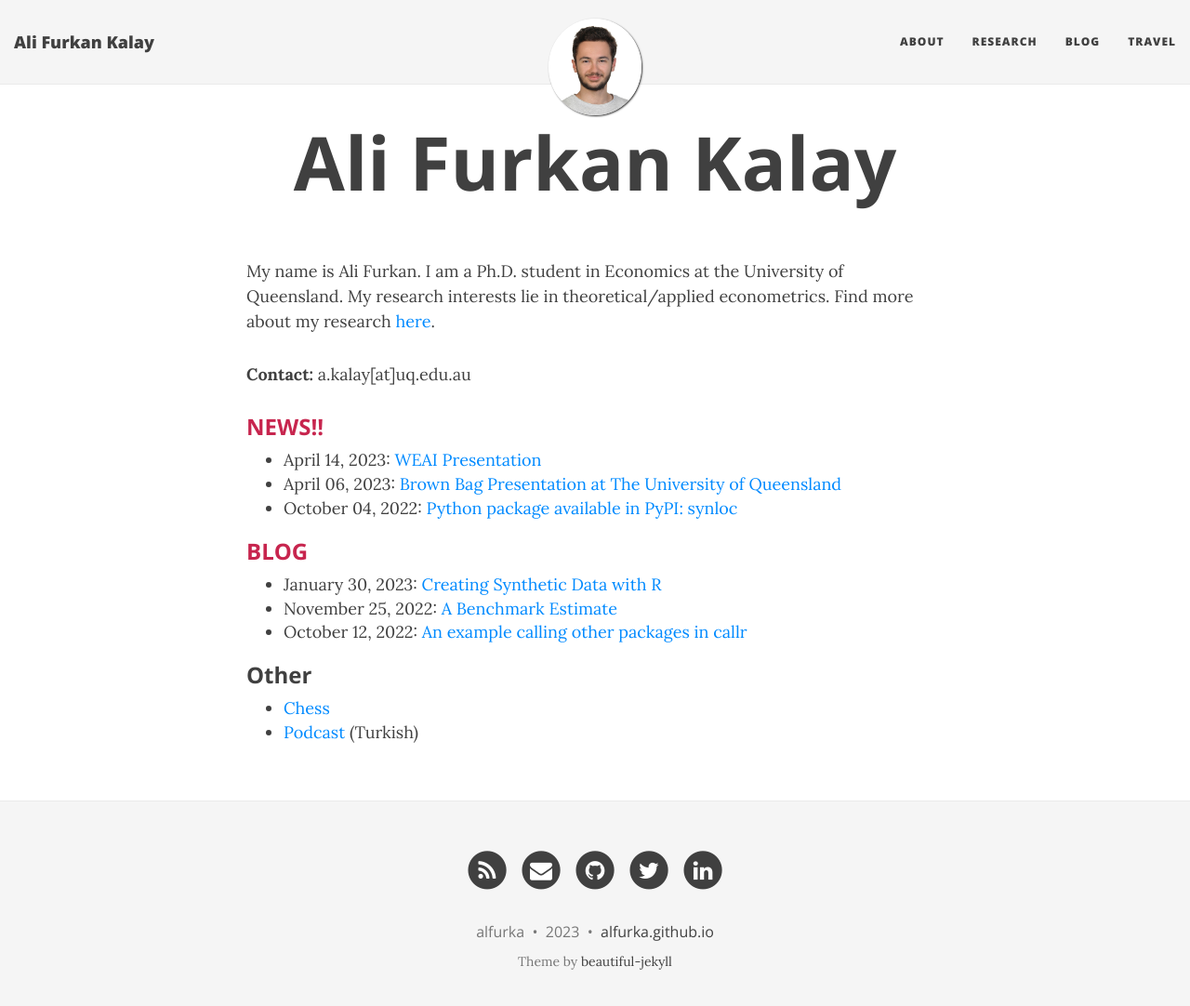
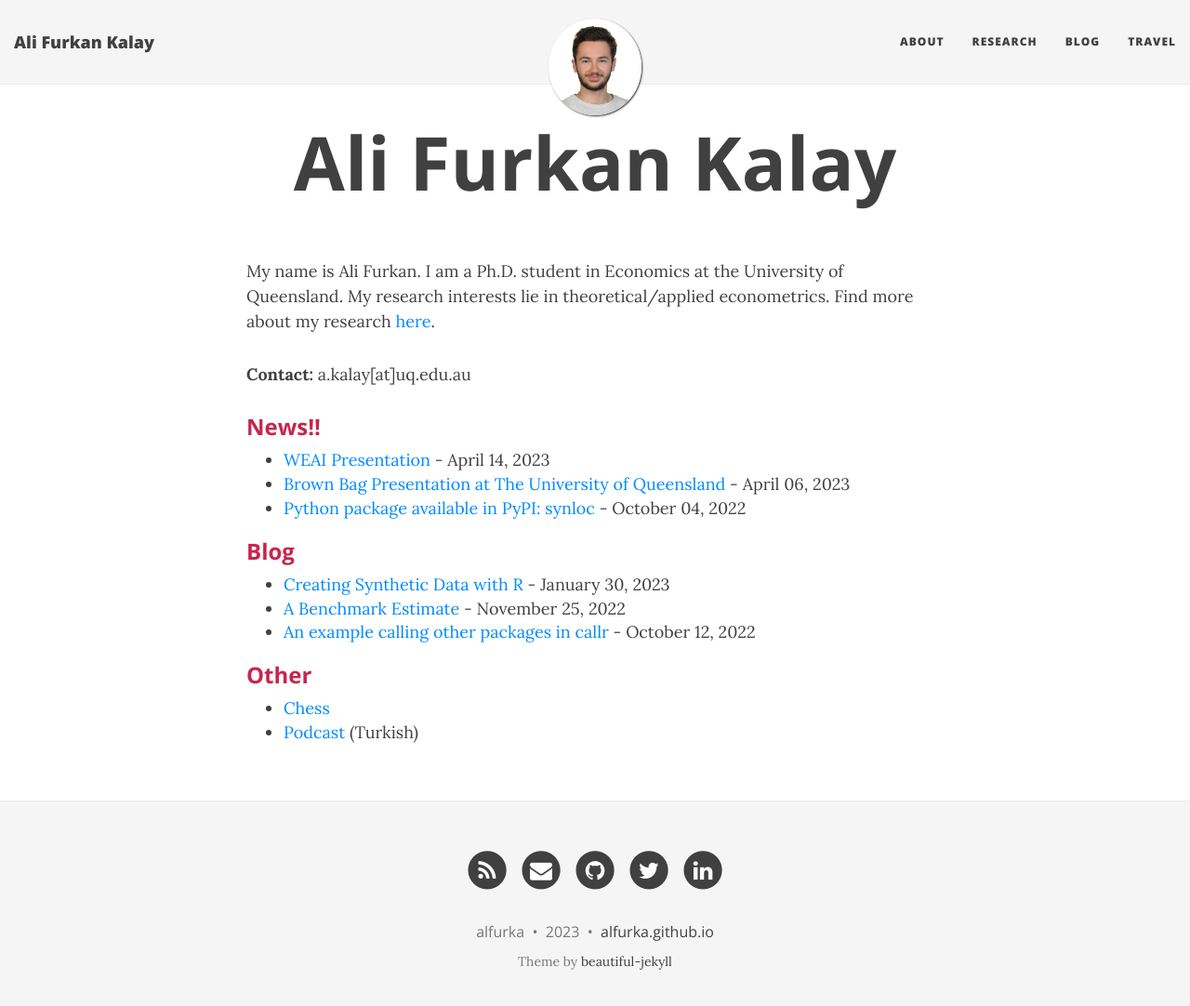
Before and after one commit to alfurka/alfurka.github.io, a Jekyll site: the page built from index.html, in a window 1280 px wide and 1095 px high. Shown: the top 1082 px of the window at 93% size. Built offline with Jekyll 4.4.1, drawn with Linux system fonts in a browser that asks for light colours; nearby versions of some CDN libraries.

Commit message:
blog and front page

```diff
--- a/_config.yml
+++ b/_config.yml
@@ -140,7 +140,7 @@ timezone: "Europe/Istanbul"
 markdown: kramdown
 highlighter: rouge
 permalink: /:year-:month-:day-:title/
-paginate: 3
+paginate: 5
 paginate_path: "/blog/page:num/"
 
 kramdown:
--- a/index.html
+++ b/index.html
@@ -8,23 +8,23 @@ use-site-title: true
 
 <p><strong>Contact:</strong> a.kalay[at]uq.edu.au</p>
 
-<h3 style="color:#c7254e">NEWS!!</h3>
+<h3 style="color:#c7254e">News!!</h3>
 
 <ul>
   {% for post in site.tags.NEWS limit:3 %}
-  <li>{{ post.date | date: "%B %d, %Y" }}: <a href="{{ post.url | prepend: site.baseurl }}">{{ post.subtitle }}</a></li>
+  <li><a href="{{ post.url | prepend: site.baseurl }}">{{ post.subtitle }}</a> - {{ post.date | date: "%B %d, %Y" }}</li>
   {% endfor %}
 </ul>
 
-<h3 style="color:#c7254e">BLOG</h3>
+<h3 style="color:#c7254e">Blog</h3>
 
 <ul>
   {% for post in site.tags.blog limit:3 %}
-  <li>{{ post.date | date: "%B %d, %Y" }}: <a href="{{ post.url | prepend: site.baseurl }}">{{ post.subtitle }}</a></li>
+  <li><a href="{{ post.url | prepend: site.baseurl }}">{{ post.subtitle }}</a> - {{ post.date | date: "%B %d, %Y" }}</li>
   {% endfor %}
 </ul>
 
-<h3>Other</h3>
+<h3 style="color:#c7254e">Other</h3>
 
 <ul>
   <li><a href="https://lichess.org/@/alfurka/perf/rapid">Chess</a></li>
```
